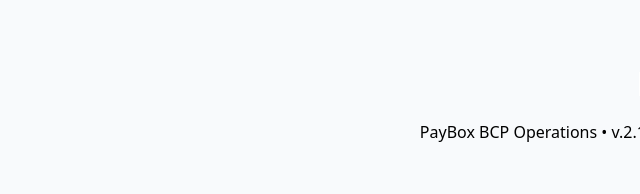
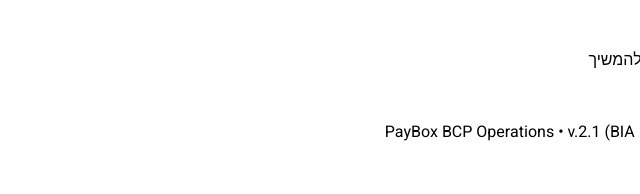
Before and after one commit to davidra-pb/Automation, a React (Vite) app: page / in a window 1280 px wide. Shown: the top 194 px of the page, without its empty margins (640-1280 px from the left). Built offline with nearby package versions, Linux system fonts and the light colour scheme; the HTML template or start-up script is replaced by a standard one.

Commit message:
Update src/index.css

```diff
--- a/src/index.css
+++ b/src/index.css
@@ -1,5 +1,9 @@
+@tailwind base;
+@tailwind components;
+@tailwind utilities;
 
-    @tailwind base;
-    @tailwind components;
-    @tailwind utilities;
-    body { background-color: #f8fafc; }
+body {
+  font-family: 'Heebo', system-ui, -apple-system, sans-serif;
+  margin: 0;
+  padding: 0;
+}
```
